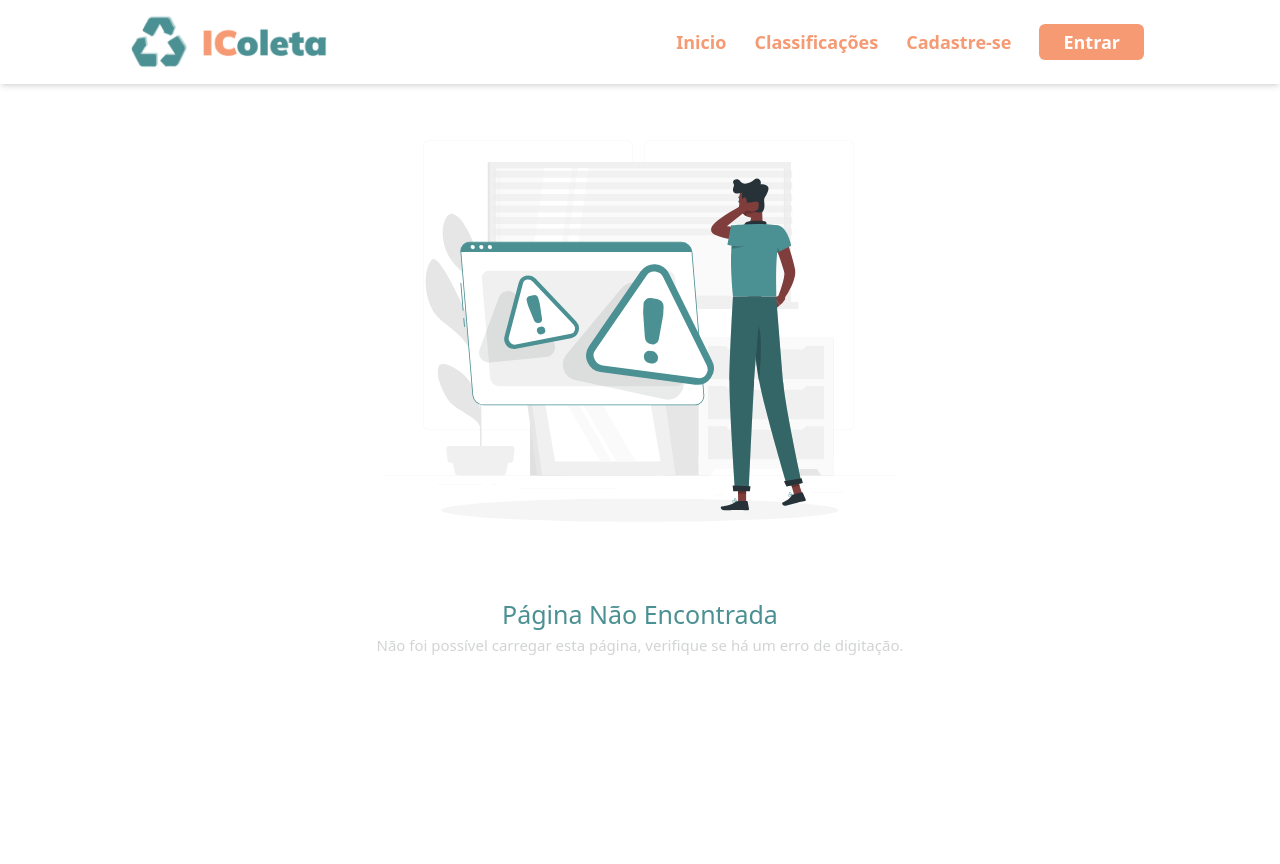
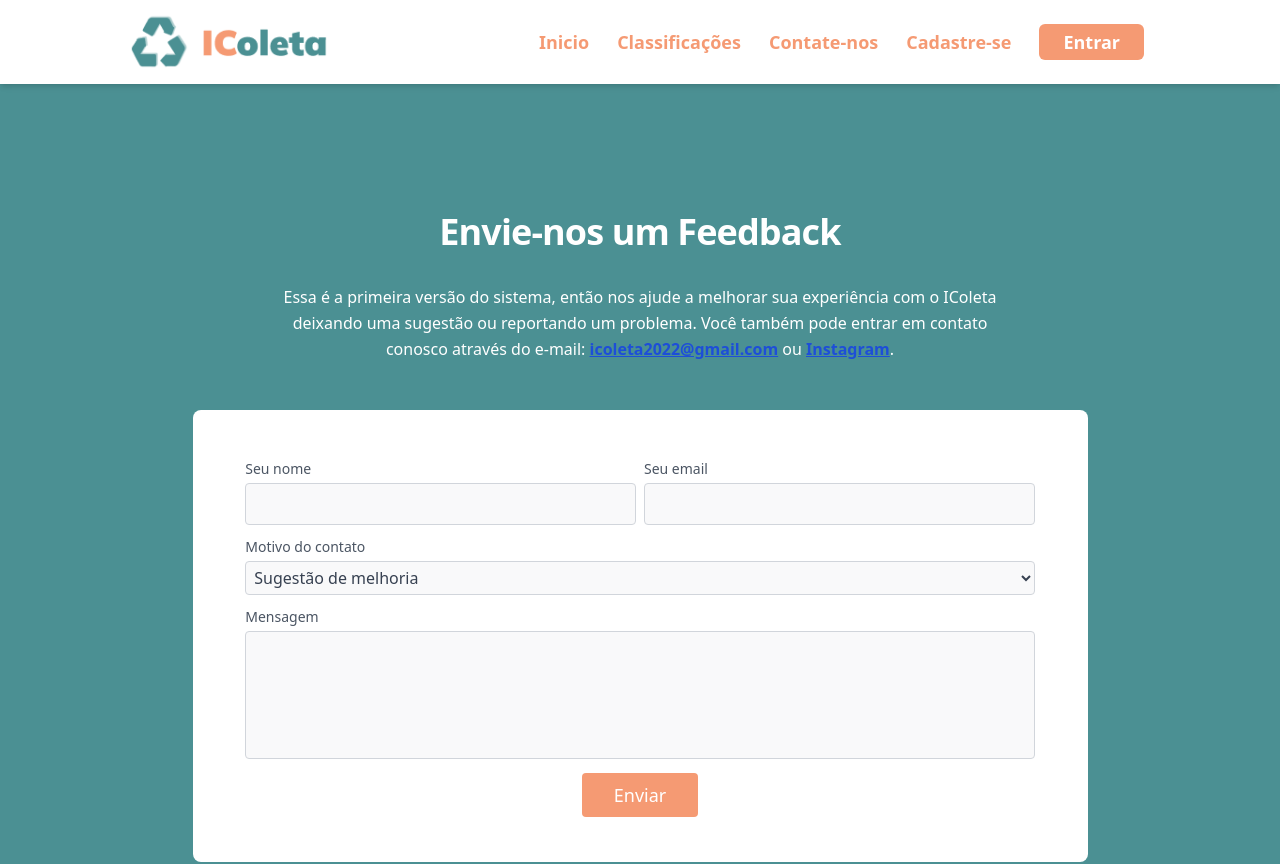
Before and after one commit to icoleta/icoleta-front, a React (Create React App) app: page /contato in a window 1280 px wide. Shown: the top 864 px of the page. Built offline with nearby package versions, Linux system fonts and the light colour scheme; no server answers.

Commit message:
página de contato

```diff
--- /dev/null
+++ b/src/components/Forms/InputError.jsx
@@ -0,0 +1,18 @@
+import { PiWarningCircle } from "react-icons/pi";
+
+
+function InputError({error}){
+
+    if(error){
+        return (
+            <p className="text-warning-red text-sm pb-1">
+                <PiWarningCircle className="inline mr-1" />
+                {error}
+            </p>
+        );
+    }
+
+
+}
+
+export default InputError;
--- a/src/components/Header/Header.jsx
+++ b/src/components/Header/Header.jsx
@@ -123,6 +123,13 @@ function Header() {
                   Classificações
                 </Link>
 
+                <Link
+                  to="/contato"
+                  className="rounded-md py-2  text-sunset-orange transition ease-in-out delay-150 hover:-translate-y-1 hover:scale-105 duration-300 text-[18px]"
+                >
+                  Contate-nos
+                </Link>
+
                 {location.pathname !== "/usuario/cadastrar" && (
                   <Link
                     to="/usuario/cadastrar"
--- a/src/hooks/useForm.jsx
+++ b/src/hooks/useForm.jsx
@@ -36,6 +36,11 @@ function useForm(callback, fields) {
           ...tempErrors,
           [field]: "Insira um E-MAIL válido.",
         };
+      }else if (field === "message" && values[field].length < 10){
+        tempErrors = {
+          ...tempErrors,
+          [field]: "A MENSAGEM precisa ter no mínimo 10 characteres.",
+        };
       };
     });
     setErrors(tempErrors);
--- a/src/pages/Feedback/index.jsx
+++ b/src/pages/Feedback/index.jsx
@@ -4,6 +4,8 @@ import { useNavigate } from "react-router-dom";
 
 import useForm from "../../hooks/useForm";
 import othersApi from "../../services/api/others";
+import InputError from "../../components/Forms/InputError";
+import { ToastContainer, toast } from "react-toastify";
 
 function Feedback() {
 
@@ -11,32 +13,39 @@ function Feedback() {
     const { values, errors, handleChange, handleSubmit } = useForm(whenSubmitted, [
         "name",
         "email",
+        "reason",
         "message",
     ]);
 
     async function whenSubmitted() {
+        const autoCloseDelay = 2000
         const res = await othersApi.createFeedback(values);
+        if (res.status === 201) {
+            toast.success("Feedback enviado com sucesso.", {
+                position: "top-center",
+                autoClose: autoCloseDelay
+            });
 
-        if (res.status === 201) {
-            alert("Feedback enviado com sucesso.");
+            setTimeout(() => {
                 navigate("/");
+            },autoCloseDelay);
         }
     }
 
     return (
-        <div className="flex justify-center">
-            <div className="container px-5 py-24 mx-auto">
-                <div className="flex flex-col text-center w-full mb-12">
-                    <h1 className="sm:text-3xl text-4xl font-bold my-8 text-center tracking-tight text-olive-green">
+        <div className="flex justify-center bg-olive-green ">
+            <div className="container tablet:px-5 laptop:px-[15%] py-24 mx-auto ">
+                <div className="flex flex-col text-center w-full mb-12 text-white p-[5%] tablet:p-0">
+                    <h1 className="sm:text-3xl text-4xl font-bold my-8 text-center tracking-tight ">
                         Envie-nos um Feedback
                     </h1>
-                    <p className="lg:w-2/3 mx-auto leading-relaxed text-base">
-                        Você pode entrar em contato conosco através do e-mail: <a className="font-bold text-olive-green transition ease-in-out delay-150 hover:-translate-y-1 hover:scale-105 duration-300 underline" href="mailto:icoleta2022@gmail.com" target="_blank">icoleta2022@gmail.com</a> ou <a href="https://www.instagram.com/icoleta_sustentavel/" className="font-bold text-olive-green transition ease-in-out delay-150 hover:-translate-y-1 hover:scale-105 duration-300 hover:opacity-65 underline" target="_blank">Instagram</a>.
-                        Além disso, pode nos enviar um feedback. Esta é a primeira versão do sistema, então contamos com seu feedback para melhorar sua experiêcia no sistema.
+                    <p className="mx-auto leading-relaxed text-base laptop:w-4/5">
+                        Essa é a primeira versão do sistema, então nos ajude a melhorar sua experiência com o IColeta deixando uma sugestão ou reportando um problema.
+                        Você também pode entrar em contato conosco através do e-mail: <a className="font-bold text-blue-700 transition ease-in-out delay-150 hover:-translate-y-1 hover:scale-105 duration-300 underline" href="mailto:icoleta2022@gmail.com" target="_blank">icoleta2022@gmail.com</a> ou <a href="https://www.instagram.com/icoleta_sustentavel/" className="font-bold text-blue-700 transition ease-in-out delay-150 hover:-translate-y-1 hover:scale-105 duration-300 hover:opacity-65 underline" target="_blank">Instagram</a>.
                     </p>
                 </div>
-                <form onSubmit={handleSubmit} className="lg:w-1/2 md:w-2/3 mx-auto">
-                    <div className="flex flex-wrap gap-2 m-2">
+                <form onSubmit={handleSubmit} className="lg:w-1/2 md:w-2/3 mx-auto bg-white rounded-lg">
+                    <div className="flex flex-wrap gap-2 m-2  px-[5%] py-[5%] ">
                         <div className="w-full laptop:flex  gap-2">
                                 < div className = "grow">
                                     <label for="name" className="block leading-7 text-sm text-gray-600">
@@ -50,6 +59,8 @@ function Feedback() {
                                         errors={errors}
                                         className="w-full bg-gray-100 bg-opacity-50 rounded border border-gray-300 focus:border-indigo-500 focus:bg-white focus:ring-2 focus:ring-indigo-200 text-base outline-none text-gray-700 py-1 px-3 leading-8 transition-colors duration-200 ease-in-out"
                                     />
+
+                                    <InputError error = {errors.name}/>
                                 </div>
                                 <div className="grow">
                                     <label for="email" className="block leading-7 text-sm text-gray-600">
@@ -63,8 +74,26 @@ function Feedback() {
                                         errors={errors}
                                         className="w-full bg-gray-100 bg-opacity-50 rounded border border-gray-300 focus:border-indigo-500 focus:bg-white focus:ring-2 focus:ring-indigo-200 text-base outline-none text-gray-700 py-1 px-3 leading-8 transition-colors duration-200 ease-in-out"
                                     />
+                                    <InputError error = {errors.email}/>
                                 </div>
                         </div>
+
+                        <div className="grow">
+                            <label for="reason" className="block leading-7 text-sm text-gray-600">
+                                Motivo do contato
+                            </label>
+                            <select
+                                id="reason"
+                                name="reason"
+                                onChange={handleChange}
+                                errors={errors}
+                                className="w-full bg-gray-100 bg-opacity-50 rounded border border-gray-300 focus:border-indigo-500 focus:bg-white focus:ring-2 focus:ring-indigo-200 text-base outline-none text-gray-700 py-1 px-1 leading-8 transition-colors duration-200 ease-in-out"
+                            >
+                                <option value = 'melhoria'>Sugestão de melhoria</option>
+                                <option value = 'problema'>Reportar um problema</option>
+                            </select>
+                        </div>
+
                         <div className="w-full">
                             <label
                                 for="message"
@@ -78,7 +107,10 @@ function Feedback() {
                                 className="w-full bg-gray-100 bg-opacity-50 rounded border border-gray-300 focus:border-indigo-500 focus:bg-white focus:ring-2 focus:ring-indigo-200 h-32 text-base outline-none text-gray-700 py-1 px-3 resize-none leading-6 transition-colors duration-200 ease-in-out"
                                 onChange={handleChange}
                                 errors={errors}
+                                minLength={10}
+                                maxLength={200}
                             ></textarea>
+                            <InputError error = {errors.message}/>
                         </div>
 
                         <button className="flex mx-auto text-white bg-sunset-orange border-0 py-2 px-8 focus:outline-none hover:bg-sunset-orange-dark rounded text-lg">
@@ -88,6 +120,8 @@ function Feedback() {
 
                 </form>
             </div>
+
+            <ToastContainer />
         </div>
     );
 }
--- a/src/pages/NewVersionHome/index.jsx
+++ b/src/pages/NewVersionHome/index.jsx
@@ -8,8 +8,7 @@ import icImage from "../../assets/ic.jpg";
 import rank from "../../assets/ranking.png";
 import alunos from "../../assets/alunos.jpg";
 import logo from "../../assets/logo.png"
-import Feedback from "../Feedback";
-import { useEffect } from "react";
+
 
 const NewVersionHome = () => {
 
@@ -88,9 +87,9 @@ const NewVersionHome = () => {
                         <p className="mt-4 text-lg font-normal text-justify max-w-[350px] text-[#7C7C8A]" >
                             Iniciando o projeto como orientador o Prof. Ranilson Paiva e como desenvolvedores os alunos de Ciência da Computação, Fernando Lins, Priscila Teodório, Pedro Mateus, Victor Araújo e Jonas Almeida.
                         </p>
-                        <a href="#feedback" className="text-lg transition ease-in-out delay-150 hover:-translate-y-1 hover:scale-105 duration-300 font-medium text-[#4B9093] underline">
+                        <Link to="/feedback" className="text-lg transition ease-in-out delay-150 hover:-translate-y-1 hover:scale-105 duration-300 font-medium text-[#4B9093] underline">
                             Entrar em contato
-                        </a>
+                        </Link>
                     </div>
 
                     <div className="flex flex-col justify-between items-center max-w-[442px] border-solid border-[2px] rounded p-[12px] gap-[12px] border-gray-200">
@@ -110,9 +109,6 @@ const NewVersionHome = () => {
 
             </div>
 
-            <div id="feedback" className="flex flex-col border-[2px] mx-[24px] rounded laptop:mx-0 border-solid border-[#F59A73] laptop:px-[150px] py-[42px]">
-                <Feedback />
-            </div>
         </>
     );
 }
--- a/src/routes.js
+++ b/src/routes.js
@@ -57,6 +57,7 @@ function Paths() {
           <Route path="/sobre" element={<About />} />
           <Route path="/ranking" element={<Ranking />} />
           <Route path="/ponto/:id" element={<Point />} />
+          <Route path="/contato" element = {<Feedback/>}/>
 
           <Route
             path="/admin"
--- a/tailwind.config.js
+++ b/tailwind.config.js
@@ -21,6 +21,7 @@ module.exports = {
         "almost-white": "#F4F7F8",
         "gray-second": "#D2D4D4",
         "gray-third": "#7C7C8A",
+        "warning-red": "#dc2626",
       },
     },
   },
```
Lines whose indentation alone changed are shown as unchanged.
